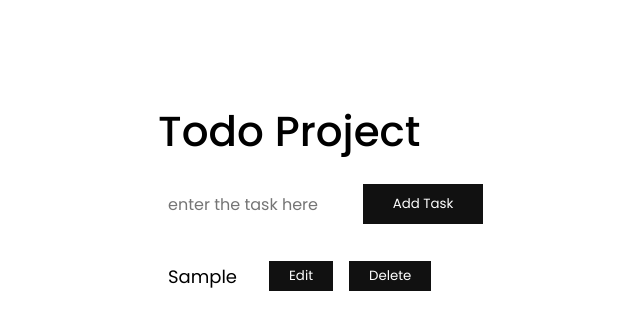
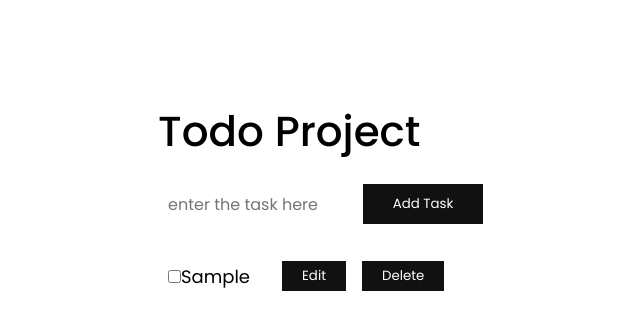
Before and after one commit to Naumri/to-do, a React (Vite) app: page / in a window 1280 px wide. Both pictures are taken after typing "Sample" into the empty fields and a click on the input "Add Task". Shown: the top 330 px of the page, without its empty margins (226-866 px from the left). Built offline with nearby package versions, Linux system fonts and the light colour scheme.

Commit message:
Adicionado o sistema de deletar e checkbox

```diff
--- a/src/App.jsx
+++ b/src/App.jsx
@@ -6,11 +6,15 @@ import TodoList from './components/TodoList'
 function App() {
   const [todos, setTodos] = useState([]);
 
+  const deleteTask = (id) => {
+    setTodos(todos.filter(todo => todo.id !== id));
+  }
+
   return (
     <section className='App'>
       <div className='container'>
         <TodoForm setTodos={setTodos} todos={todos} />
-        <TodoList setTodos={setTodos} todos={todos} />
+        <TodoList deleteTask={deleteTask} todos={todos} />
       </div>
     </section>
   )
--- a/src/components/Todo.jsx
+++ b/src/components/Todo.jsx
@@ -1,11 +1,21 @@
+import { useState } from "react";
 import styles from "./Todo.module.css";
 
-function Todo ({todo, deleteTodo}) {
+function Todo ({todo, deleteTask}) {
+
+    const [check, setCheck] = useState(false);
+
+    const handleCheck = () => {
+        setCheck(!check);
+    }
+
     return (
         <>
-        <li className={styles.todo}><span className={styles.textTodo}>{todo.text}</span>
+        <li className={styles.todo}>
+        <input type="checkbox" id={todo.id} onChange={handleCheck} />
+        <span className={`${styles.textTodo} ${check && styles.checked}`}>{todo.text}</span>
         <button className={styles.btn}>Edit</button>
-        <button className={styles.btn}>Delete</button>
+        <button onClick={() => {deleteTask(todo.id)}} className={styles.btn}>Delete</button>
         </li>
         </>
     )
--- a/src/components/Todo.module.css
+++ b/src/components/Todo.module.css
@@ -16,3 +16,7 @@
     display: flex;
     align-items: center;
 }
+
+.checked {
+    text-decoration: line-through;
+}
--- a/src/components/TodoForm.jsx
+++ b/src/components/TodoForm.jsx
@@ -3,6 +3,7 @@ import styles from './TodoForm.module.css';
 
 function TodoForm ({setTodos, todos}) {
     const [input, setInput] = useState('');
+    const [id, setId] = useState(0);
 
     const handleChange = (e) => {
         const valueInput = e.target.value;
@@ -11,8 +12,10 @@ function TodoForm ({setTodos, todos}) {
 
     const handleSubmit = (e) => {
         e.preventDefault();
-        if(!input) return;
-        setTodos([...todos, {text: input, id: todos.length}]);
+        if(!input.trim()) return;
+        if(input.length > 20) return;
+        setId(prev => prev + 1);
+        setTodos([...todos, {text: input, id: id}]);
         setInput('');
     }
 
--- a/src/components/TodoList.jsx
+++ b/src/components/TodoList.jsx
@@ -1,13 +1,13 @@
 import Todo from "./Todo";
 import styles from "./TodoList.module.css";
 
-function TodoList ({todos, setTodos}) {
+function TodoList ({todos, deleteTask}) {
     return (
         <>
         <div className={styles.todo_list}>
             <ul>
-                { todos.map((todo, index) => (
-                    <Todo key={index} todo={todo} />
+                { todos.map((todo, key) => (
+                    <Todo key={key} todo={todo} deleteTask={deleteTask} />
                 ))}
             </ul>
         </div>
```
